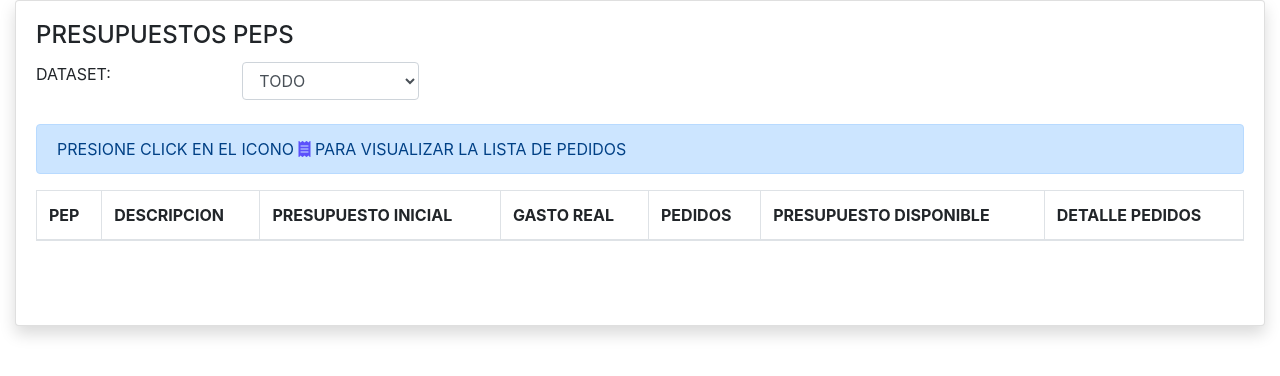
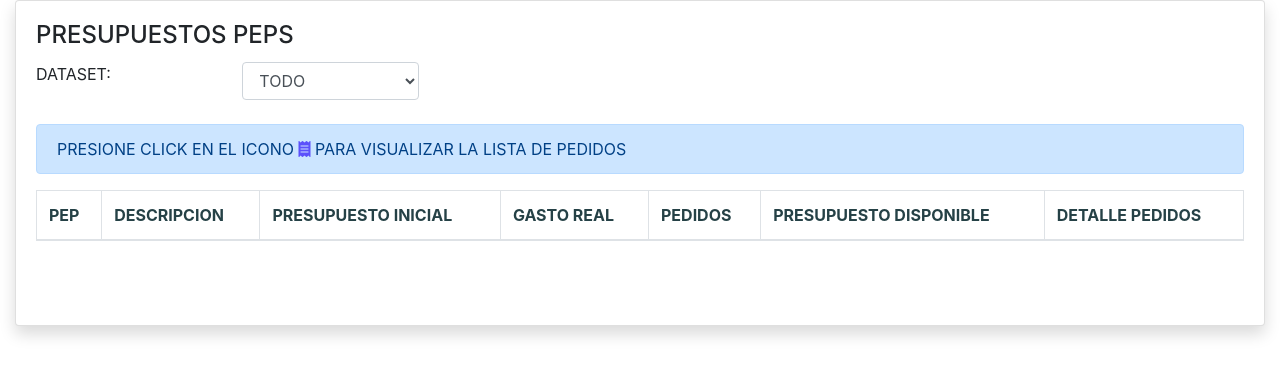
Before and after one commit to HardCoreWare/Peps, a PHP site: page / in a window 1280 px wide. Shown: the top 376 px of the page. Run offline with PHP 8.4, Linux system fonts and the light colour scheme; data that the repository does not hold is empty; some libraries are stand-ins or nearby versions.

```diff
--- a/styles.css
+++ b/styles.css
@@ -19,3 +19,10 @@
     cursor: pointer;
 
 }
+
+
+td,th{
+
+    color:rgb(37, 65, 70);
+
+}
```
